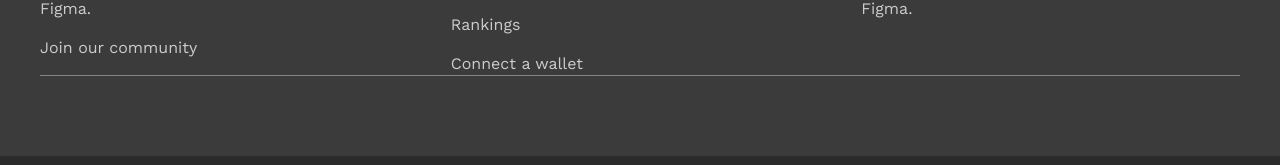
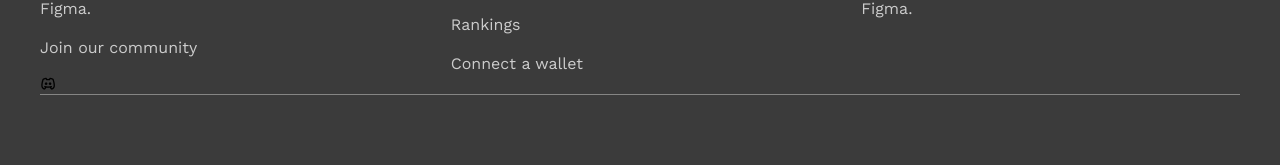
Before and after one commit to jcamilodev1/nfr-market, a Vue app: page /#/ in a window 1280 px wide. Shown: the part 2030-2195 px from the top of the page. Built offline with nearby package versions, Linux system fonts and the light colour scheme.

Commit message:
add color font h5

```diff
--- a/src/assets/style.scss
+++ b/src/assets/style.scss
@@ -19,6 +19,7 @@ h5 {
   font-weight: 700;
   font-size: 1.4rem;
   line-height: 2.2rem;
+  color: #ffffff;
 }
 
 p {
--- a/src/components/FooterView.vue
+++ b/src/components/FooterView.vue
@@ -12,7 +12,7 @@
           <p>NFT marketplace UI created with Anima for Figma.</p>
           <p>Join our community</p>
           <div class="footer__social">
-            <i class=""></i>
+            <i class="ti ti-brand-discord"></i>
           </div>
         </div>
         <div class="footer__column">
@@ -56,13 +56,10 @@
     display: flex;
     gap: 1rem;
     align-items: center;
-  }
-  h5 {
-    color: #fff;
-  }
-  i {
-    font-size: 32px;
-    color: var(--call-action-color);
+    i {
+      font-size: 32px;
+      color: var(--call-action-color);
+    }
   }
 }
 </style>
```
